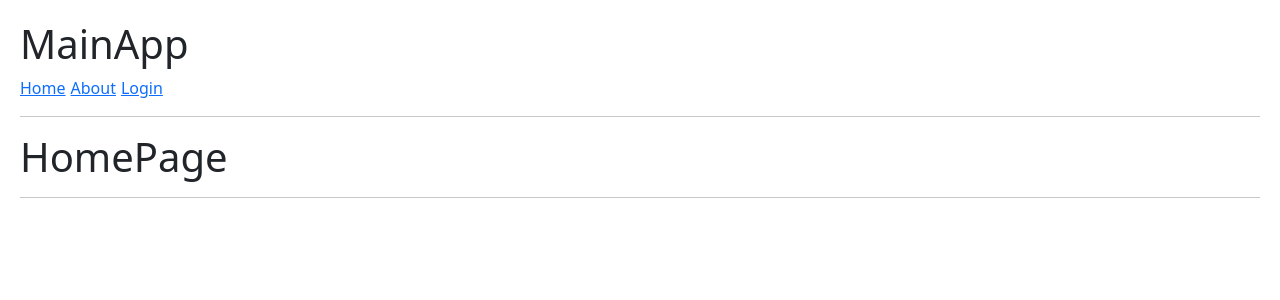
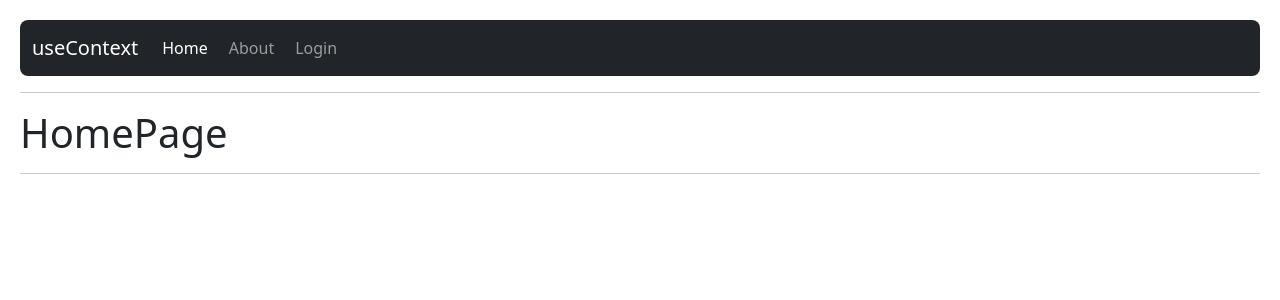
Before and after one commit to AndresTorrezAT/hook-app, a React (Vite) app: page / in a window 1280 px wide. Shown: the top 300 px of the page. Built offline with nearby package versions, Linux system fonts and the light colour scheme.

Commit message:
CreateContext y ContextProvider Terminado

```diff
--- a/src/09-useContext/MainApp.jsx
+++ b/src/09-useContext/MainApp.jsx
@@ -1,14 +1,16 @@
-import { Navigate, Route, Routes } from "react-router-dom"
-import { HomePage } from "./HomePage"
-import { AboutPage } from "./AboutPage"
-import { LoginPage } from "./LoginPage"
-import { Navbar } from "./Navbar"
+import { Navigate, Route, Routes, Link } from 'react-router-dom';
+
+import { UserProvider } from './context/UserProvider';
+import { HomePage } from './HomePage';
+import { AboutPage } from './AboutPage';
+import { LoginPage } from './LoginPage';
+import { Navbar } from './Navbar';
 
 
 export const MainApp = () => {
   return (
-    <>
-        <h1>MainApp</h1>
+    <UserProvider>
+        {/* <h1>MainApp</h1> */}
         {/* <Link to="/">Home</Link>
         <Link to="/about">About</Link>
         <Link to="/login">Login</Link> */}
@@ -22,8 +24,8 @@
 
           {/* <Route path="/*" element={ <LoginPage/> } />   */}
           <Route path="/*" element={ <Navigate to="/about" /> } />
+
         </Routes>
-    </>
+    </UserProvider>
   )
 }
-//06
--- a/src/09-useContext/Navbar.jsx
+++ b/src/09-useContext/Navbar.jsx
@@ -1,13 +1,48 @@
-import { Link } from "react-router-dom"
+import { Link, NavLink } from "react-router-dom"
 
 
 export const Navbar = () => {
 
   return (
-    <>
-        <Link to="/">Home</Link>
-        <Link to="/about">About</Link>
-        <Link to="/login">Login</Link>
-    </>
+    <nav className="navbar navbar-expand-lg bg-dark navbar-dark rounded-3">
+      <div className="container-fluid">
+
+        <Link className="navbar-brand" to="/">useContext</Link>
+
+        <div className="collapse navbar-collapse" id="navbarNav">
+          <ul className="navbar-nav">
+
+            <NavLink
+              className={ ({ isActive }) => `nav-link ${ isActive ? 'active' : '' }`}
+              to="/"
+            >
+              Home
+            </NavLink>
+
+            <NavLink
+              className={ ({ isActive }) => `nav-link ${ isActive ? 'active' : '' }`}
+              to="/about"
+            >
+              About
+            </NavLink>
+
+            <NavLink
+              className={ ({ isActive }) => `nav-link ${ isActive ? 'active' : '' }`}
+              to="/login"
+            >
+              Login
+            </NavLink>
+
+          </ul>
+        </div>
+
+      </div>
+    </nav>
   )
 }
+
+{/* <>
+    <Link to="/">Home</Link>
+    <Link to="/about">About</Link>
+    <Link to="/login">Login</Link>
+</> */}
--- /dev/null
+++ b/src/09-useContext/context/UserContext.jsx
@@ -0,0 +1,4 @@
+import { createContext } from "react";
+
+
+export const UserContext = createContext();
--- /dev/null
+++ b/src/09-useContext/context/UserProvider.jsx
@@ -0,0 +1,15 @@
+import { UserContext } from "./UserContext"
+
+const user = {
+    id: 123,
+    name: 'Fernando Herrera',
+    email: 'andres@google.com',
+}
+
+export const UserProvider = ({ children }) => {
+  return (
+    <UserContext.Provider value={{ hola: 'Mundo', user: user }}>
+        { children }
+    </UserContext.Provider>
+  )
+}
```
